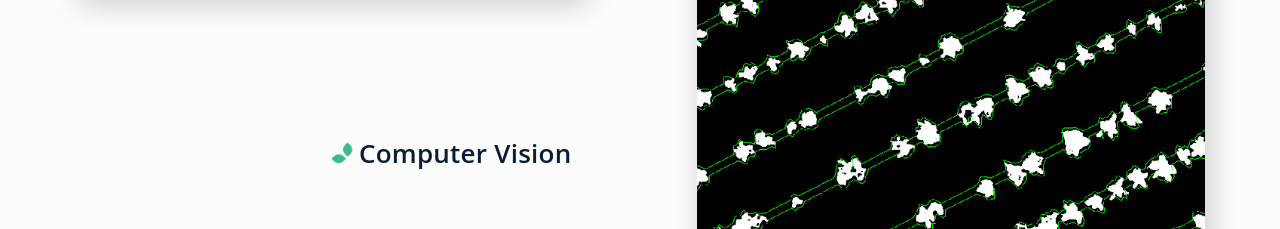
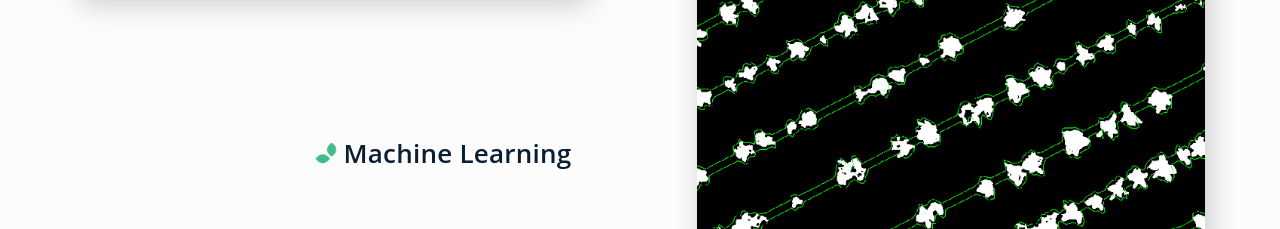
Before and after one commit to TammyTee/binarymasonry, a plain HTML site: page index.html in a window 1280 px wide. Shown: the part 2420-2649 px from the top of the page. Drawn offline with nearby package versions, Linux system fonts and the light colour scheme.

Commit message:
Computer Vision -> Machine Learning

```diff
--- a/index.html
+++ b/index.html
@@ -76,7 +76,7 @@
             <div class="use-case__image-container" data-aos="fade-left">
               <img class="use-case__image" src="assets/boundaries-md.png" alt="boundaries">
             </div>
-            <p class="use-case__text heading heading--4">Computer Vision</p>
+            <p class="use-case__text heading heading--4">Machine Learning</p>
           </div>
         </div>
 
```
